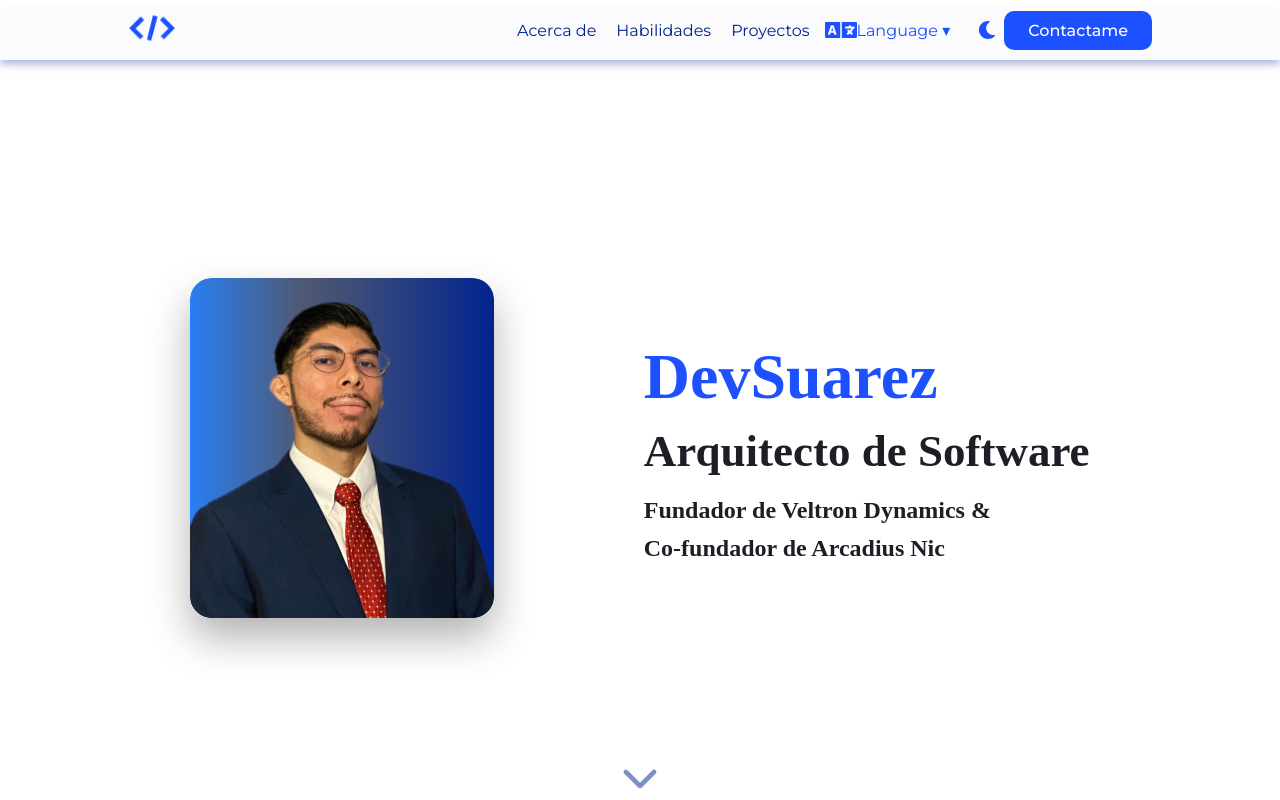
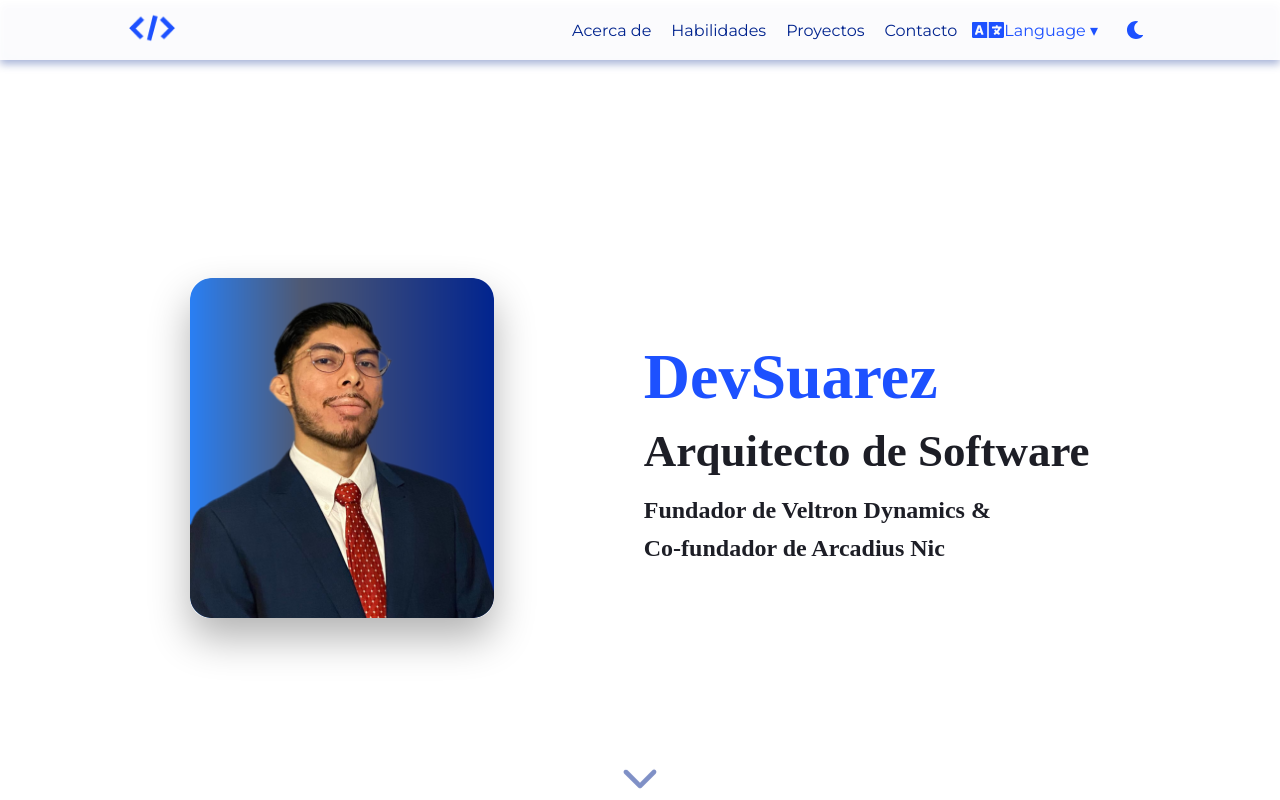
Before and after one commit to DevEscanor/PortafolioDevSam, a React (Create React App) app: page / in a window 1280 px wide. Shown: the top 800 px of the page. Built offline with nearby package versions, Linux system fonts and the light colour scheme.

Commit message:
Se quito el boton de contacto y se ubico en el menu

```diff
--- a/src/translations/en/global.json
+++ b/src/translations/en/global.json
@@ -3,7 +3,7 @@
     "navlink1": "About me",
     "navlink2": "Skills",
     "navlink3": "Projects",
-    "navlink4": "Contact me"
+    "navlink4": "Contact"
   },
   "hero": {
     "title": "Software Architect",
--- a/src/translations/es/global.json
+++ b/src/translations/es/global.json
@@ -3,7 +3,7 @@
     "navlink1":"Acerca de",
     "navlink2":"Habilidades",
     "navlink3":"Proyectos",
-    "navlink4":"Contactame"
+    "navlink4":"Contacto"
   },
   "hero":{
     "title":"Arquitecto de Software",
--- a/src/website/components/navbar/Navbar.jsx
+++ b/src/website/components/navbar/Navbar.jsx
@@ -40,17 +40,17 @@ function LinkItems({ estadoMiniMenu, cerrarMenu }) {
           {t("navbar.navlink3")}
         </Link>
       </li>
+      <li className='navbarItems'  >
+        <Link to="Contactanos" smooth={true} onClick={handle}>
+          {t("navbar.navlink4")}
+        </Link>
+      </li>
       <div className='dropDownBtn'>
         <FaLanguage style={{fontSize:"2rem",color:"var(--azul)"}}/>
         Language ▾
         <LanguageBTNs onClick={handle} />
       </div>
       <ThemeToggle />
-      <Link to='Contactanos' smooth={true} onClick={handle}>
-        <li className='navbarItems navbarBtn'>
-          {t("navbar.navlink4")}
-        </li>
-      </Link>
     </ul>
   )
 }
```
